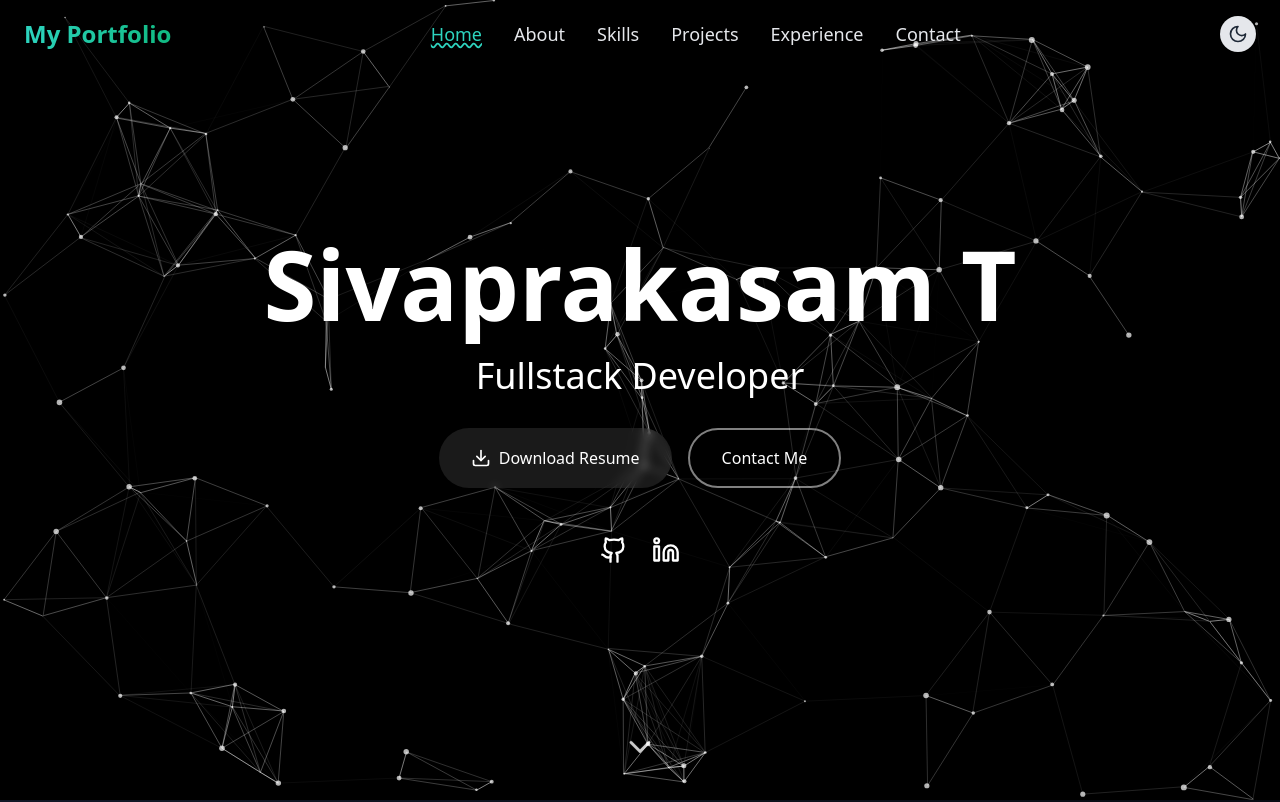
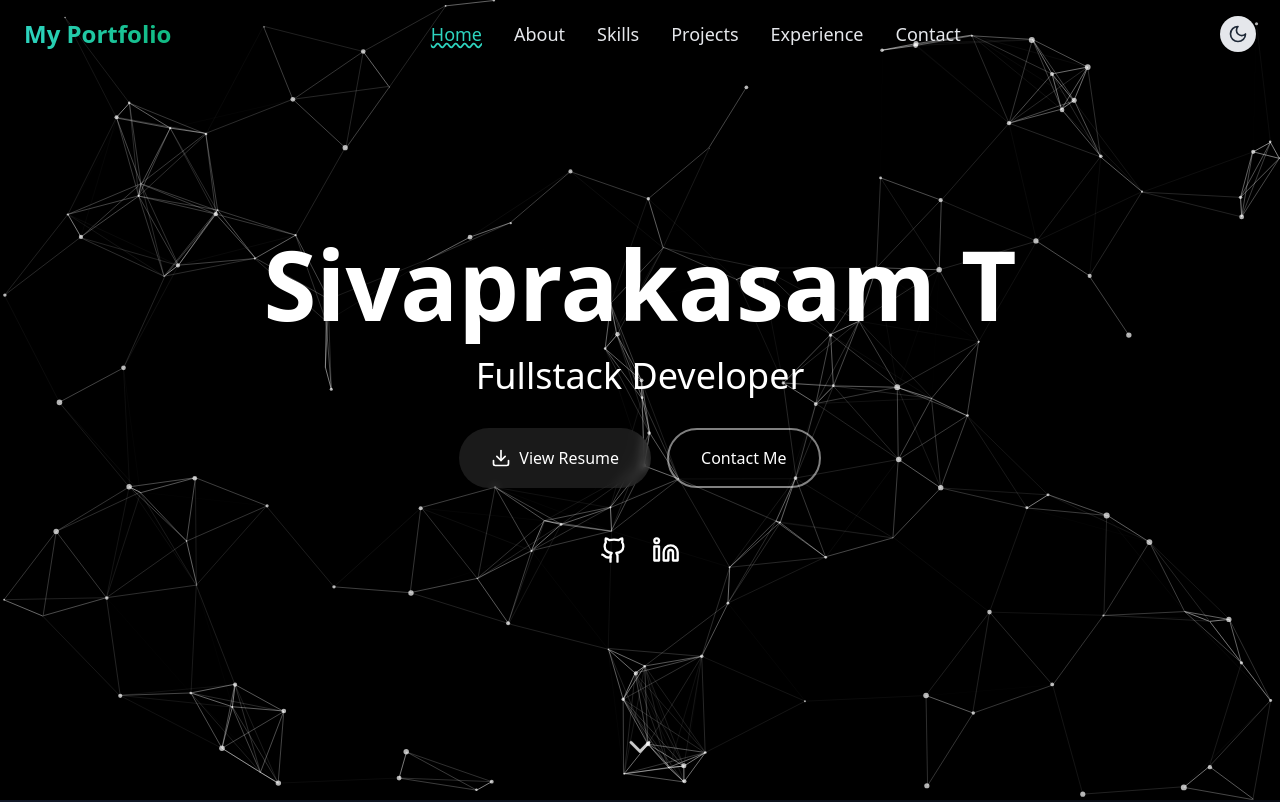
Before and after one commit to sivaprakasam-07/portfolio, a React (Vite) app: page / in a window 1280 px wide. Shown: the top 802 px of the page. Built offline with nearby package versions, Linux system fonts and the light colour scheme.

Commit message:
added the view resume option

```diff
--- a/src/components/Hero.jsx
+++ b/src/components/Hero.jsx
@@ -70,12 +70,13 @@ const Hero = ({ sectionsRef }) => {
           variants={containerVariants}
         >
           <motion.a
-            href="/Sivaprakasam_T-Resume.pdf"
-            download="Sivaprakasam_T_Resume.pdf"
+            href="Public\Sivaprakasam_T.pdf"
             className="bg-white/10 backdrop-blur-sm text-white px-8 py-4 rounded-full flex items-center gap-2 hover:bg-white/20 transition-all duration-300 transform hover:scale-105"
+            target="_blank"
+            rel="noopener noreferrer"
             variants={slideInFromBottom}
           >
-            <Download size={20} /> Download Resume
+            <Download size={20} /> View Resume
           </motion.a>
           <motion.a
             href="#contact"
```
Also changed, not shown: 5 other files (tests, documents, lock files or other folders).
